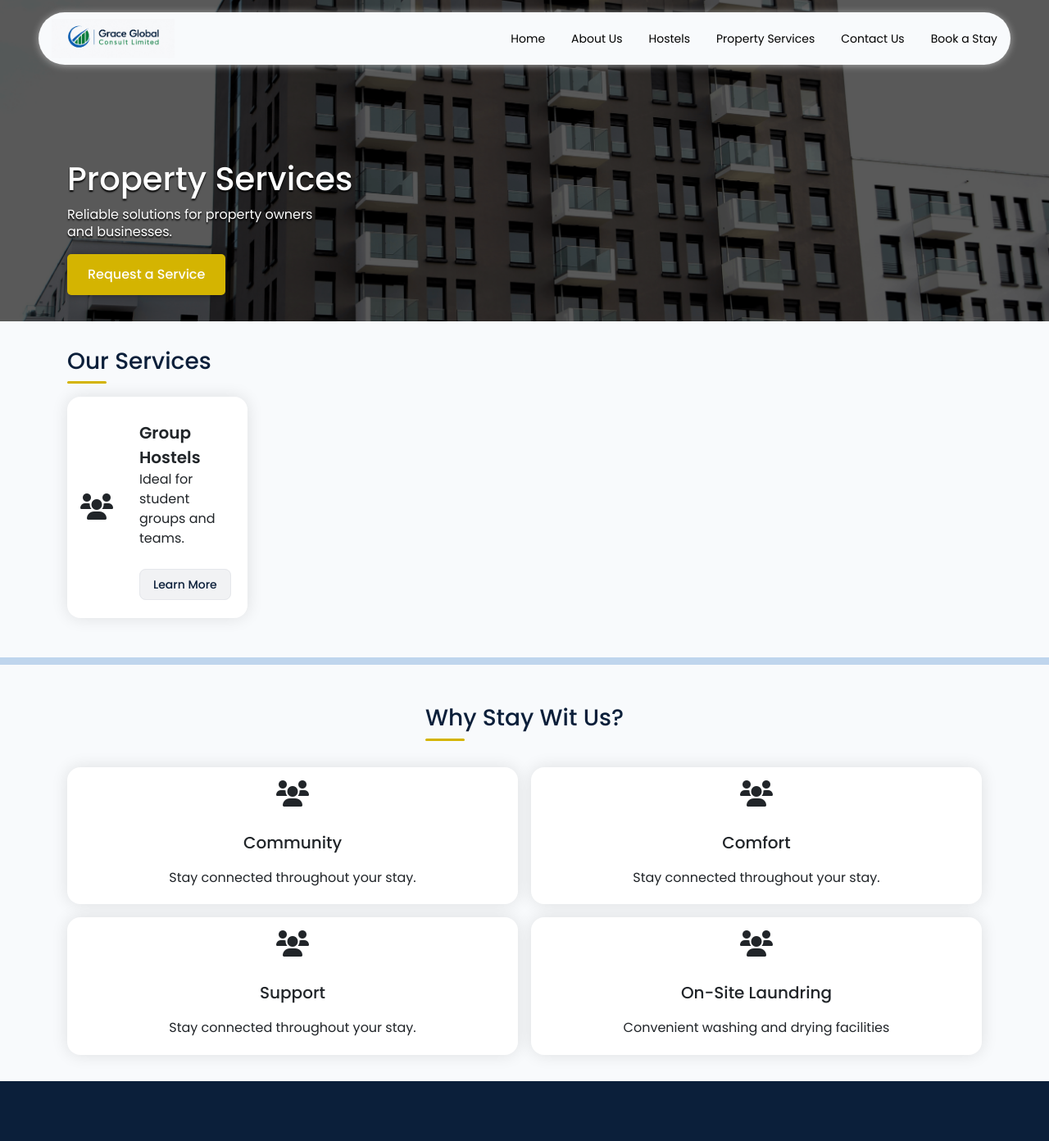
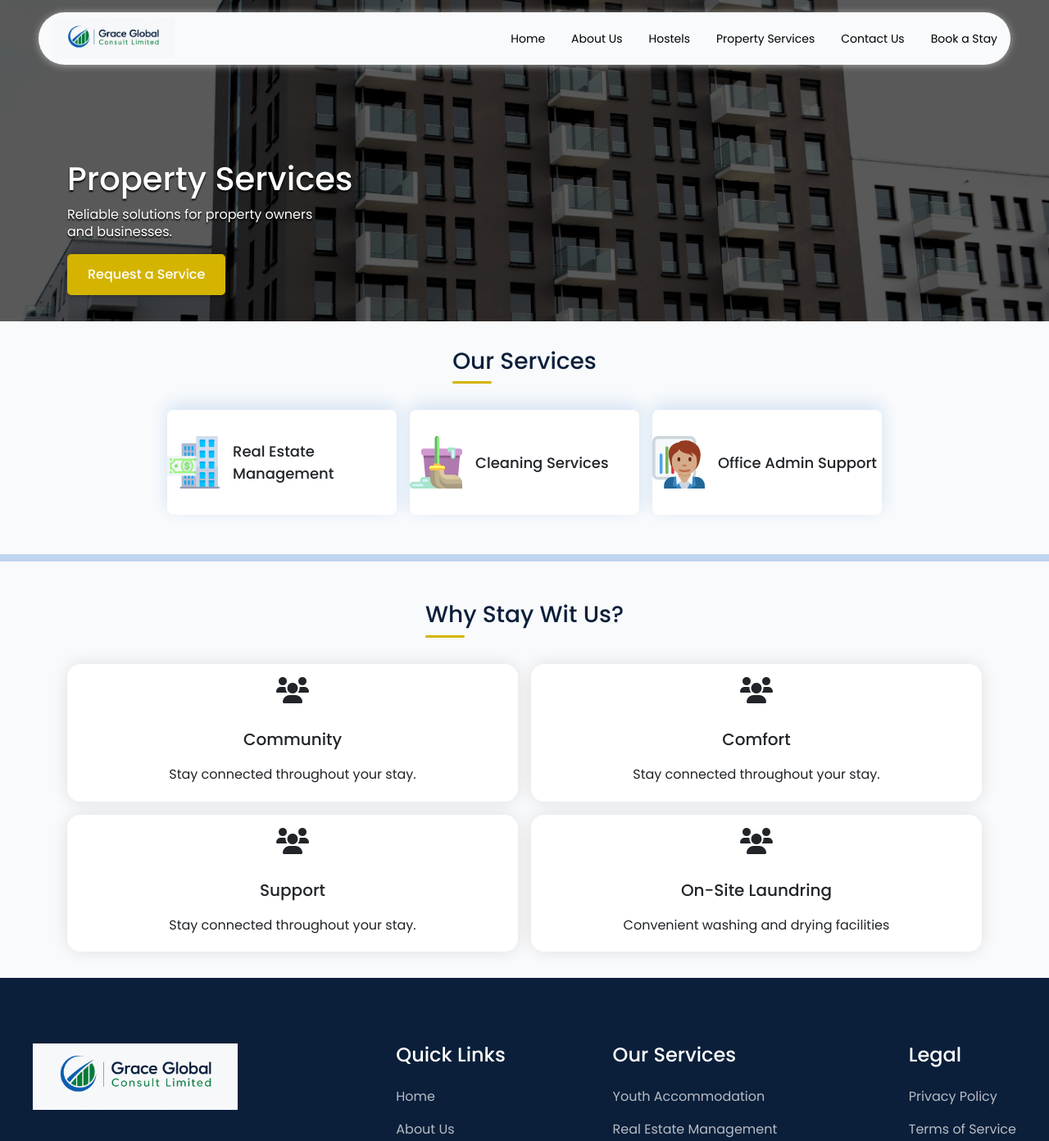
Before and after one commit to devbros595/grace-global-consult, a Django app: template core/templates/property_services.html in a window 1280 px wide. Shown: the top 1392 px of the page at 82% size. Run offline with Django 5.2, Linux system fonts and the light colour scheme; the template is opened without the code that fills it, so the values that code supplies are empty.

Commit message:
Add Whitenoise middleware, update CSS styles, and add SVG icons
- Uncommented the Whitenoise middleware in settings.py for static file handling.
- Enhanced property_services.css with new styles for service sections and cards.
- Updated property_services.html to reflect new class names and structure for services.
- Added cleaning.svg and office-admin.svg icons to the SVG directory.
- Updated .DS_Store files in various directories to reflect changes.

```diff
--- a/config/settings.py
+++ b/config/settings.py
@@ -42,7 +42,7 @@ INSTALLED_APPS = [
 
 MIDDLEWARE = [
     'django.middleware.security.SecurityMiddleware',
-    # 'whitenoise.middleware.WhiteNoiseMiddleware',
+    'whitenoise.middleware.WhiteNoiseMiddleware',
     'django.contrib.sessions.middleware.SessionMiddleware',
     'django.middleware.common.CommonMiddleware',
     'django.middleware.csrf.CsrfViewMiddleware',
--- a/core/static/css/property_services.css
+++ b/core/static/css/property_services.css
@@ -1,3 +1,50 @@
 .page-hero {
   background-image: url("../img/property.png");
 }
+
+.page-services-section {
+  padding: 2rem 0rem;
+}
+
+.page-services {
+  display: flex;
+  flex-direction: column;
+  align-items: center;
+  gap: 2rem;
+}
+
+.page-services-content {
+  display: flex;
+  flex-direction: column;
+  align-items: center;
+  gap: 2rem;
+  width: 100%;
+}
+
+.page-services-content .page-card {
+  background-color: #ffffff;
+  border-radius: 0.5rem;
+  display: flex;
+  justify-content: center;
+  align-items: center;
+  gap: 1rem;
+  padding: 0rem;
+  padding: 2rem 0;
+  box-shadow: 0 -6px 20px #1565c029;
+}
+
+.page-card-link a {
+  text-decoration: none;
+  color: #0b1f3a;
+  font-size: 18px;
+  font-weight: 500;
+  background: none;
+  border: none;
+  padding: 0;
+}
+
+.page-card-text {
+  font-weight: 500;
+  font-size: 18px;
+  width: 200px;
+}
--- a/core/templates/property_services.html
+++ b/core/templates/property_services.html
@@ -18,29 +18,37 @@
   </div>
 </section>
 <div class="sections">
-  <section class="hostel-category-section">
+  <section class="page-services-section">
     <div class="container">
-      <div class="hostel-category">
+      <div class="page-services">
         <div class="section-heading">
           <h3>Our Services</h3>
           <div class="section-line"></div>
         </div>
-        <div class="hostel-category-content">
+        <div class="page-services-content">
           <div class="row g-3">
             <div class="col-12 col-md-6 col-lg-4">
-              <div class="hostel-card">
-                <div class="hostel-card-img">
-                  <i class="fa-solid fa-users fa-2xl"></i>
+              <div class="page-card">
+                <div class="page-card-img">
+                  <img src="{% static 'svg/real-estate.svg' %}" alt="" />
                 </div>
-                <div class="hostel-card-content">
-                  <div class="hostel-card-text">
-                    <span>Group Hostels</span>
-                    <p>Ideal for student groups and teams.</p>
-                  </div>
-                  <div class="hostel-card-link">
-                    <a href="#">Learn More</a>
-                  </div>
+                <div class="page-card-text">Real Estate Management </div>
+              </div>
+            </div>
+            <div class="col-12 col-md-6 col-lg-4">
+              <div class="page-card">
+                <div class="page-card-img">
+                  <img src="{% static 'svg/cleaning.svg' %}" alt="" />
                 </div>
+                <div class="page-card-text">Cleaning Services</div>
+              </div>
+            </div>
+            <div class="col-12 col-md-6 col-lg-4">
+              <div class="page-card">
+                <div class="page-card-img">
+                  <img src="{% static 'svg/office-admin.svg' %}" alt="" />
+                </div>
+                <div class="page-card-text">Office Admin Support</div>
               </div>
             </div>
           </div>
```
Also changed, not shown: core/static/svg/cleaning.svg (added), core/static/svg/office-admin.svg (added), 4 other files.
